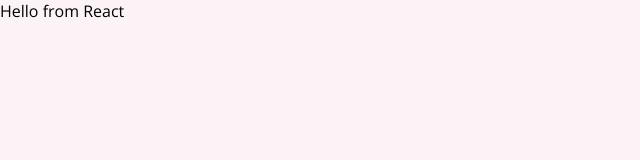
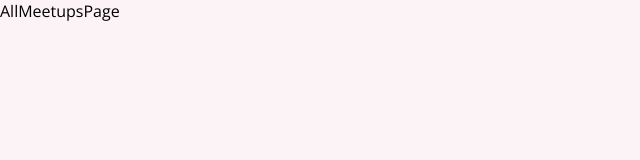
Before and after one commit to dewanwakilahmed/meetups-app-reactjs-react-refresher-nextjs-course, a React (Create React App) app: page / in a window 1280 px wide. Shown: the top 160 px of the page, without its empty margins (0-640 px from the left). Built offline with nearby package versions, Linux system fonts and the light colour scheme.

Commit message:
Adding Routing

```diff
--- a/package.json
+++ b/package.json
@@ -8,6 +8,7 @@
     "@testing-library/user-event": "^13.5.0",
     "react": "^18.2.0",
     "react-dom": "^18.2.0",
+    "react-router-dom": "^6.3.0",
     "react-scripts": "5.0.1",
     "web-vitals": "^2.1.4"
   },
--- a/src/App.js
+++ b/src/App.js
@@ -1,7 +1,19 @@
 import React from "react";
+import { Routes, Route } from "react-router-dom";
+
+// Pages
+import AllMeetupsPage from "./pages/AllMeetups";
+import FavouritesPage from "./pages/Favourites";
+import NewMeetupPage from "./pages/NewMeetup";
 
 const App = () => {
-  return <div>Hello from React</div>;
+  return (
+    <Routes>
+      <Route path="/" element={<AllMeetupsPage />} />
+      <Route path="/new-meetup" element={<NewMeetupPage />} />
+      <Route path="/favourites" element={<FavouritesPage />} />
+    </Routes>
+  );
 };
 
 export default App;
--- a/src/index.js
+++ b/src/index.js
@@ -1,5 +1,6 @@
 import React from "react";
 import ReactDOM from "react-dom/client";
+import { BrowserRouter } from "react-router-dom";
 
 // CSS
 import "./index.css";
@@ -8,4 +9,8 @@
 import App from "./App";
 
 const root = ReactDOM.createRoot(document.getElementById("root"));
-root.render(<App />);
+root.render(
+  <BrowserRouter>
+    <App />
+  </BrowserRouter>
+);
--- /dev/null
+++ b/src/pages/AllMeetups.js
@@ -0,0 +1,7 @@
+import React from "react";
+
+const AllMeetupsPage = () => {
+  return <div>AllMeetupsPage</div>;
+};
+
+export default AllMeetupsPage;
--- /dev/null
+++ b/src/pages/Favourites.js
@@ -0,0 +1,7 @@
+import React from "react";
+
+const FavouritesPage = () => {
+  return <div>FavouritesPage</div>;
+};
+
+export default FavouritesPage;
--- /dev/null
+++ b/src/pages/NewMeetup.js
@@ -0,0 +1,7 @@
+import React from "react";
+
+const NewMeetupPage = () => {
+  return <div>NewMeetupPage</div>;
+};
+
+export default NewMeetupPage;
```
Also changed, not shown: 1 other file (tests, documents, lock files or other folders).
